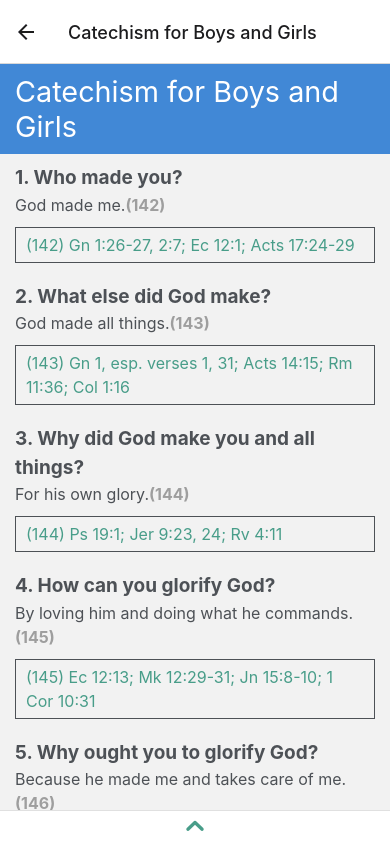
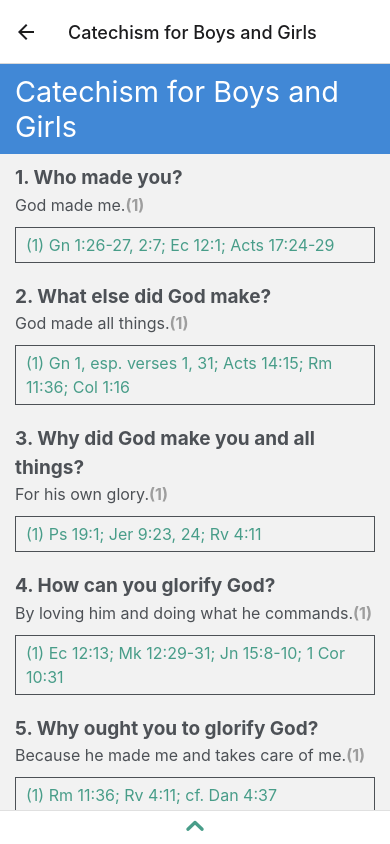
Before and after one commit to michaelcheng924/reformedappnew, a React Native app: screen / in a window 390 px wide. Both pictures are taken after a click on the button "Catechism for Boys and Girls". Built offline with nearby package versions, Linux system fonts and the light colour scheme.

Commit message:
refactor catechism a little

```diff
--- /dev/null
+++ b/components/Catechism/CatechismQuestion.tsx
@@ -0,0 +1,76 @@
+import isArray from "lodash/isArray";
+import some from "lodash/some";
+import { StyleSheet, TouchableOpacity, View } from "react-native";
+import AppText from "../AppText";
+import axios from "axios";
+
+export default function CatechismQuestion({ item, index, setScriptures }) {
+  return (
+    <View>
+      <AppText bold isHeading>
+        {index + 1}.{" "}
+        {isArray(item.question)
+          ? item.question.map((item, index) => {
+              return (
+                <AppText key={index}>
+                  <AppText bold isHeading>
+                    {item.text}
+                  </AppText>
+                  <AppText bold color="#9e9e9e" isHeading>
+                    ({index + 1})
+                  </AppText>
+                </AppText>
+              );
+            })
+          : item.question}
+      </AppText>
+      {isArray(item.question)
+        ? item.question.map((item, index) => {
+            return (
+              <TouchableOpacity
+                key={index}
+                onPress={() => {
+                  setScriptures([]);
+                  axios
+                    .post("https://rwnextapi.vercel.app/api/scriptures", {
+                      scripture: item.scriptures,
+                    })
+                    .then((response) => {
+                      setScriptures({
+                        text: item.text,
+                        scriptures: response.data.results,
+                      });
+                    })
+                    .catch(() => {
+                      setScriptures("error");
+                    });
+                }}
+                style={[
+                  styles.answer,
+                  {
+                    marginBottom: 15,
+                  },
+                ]}
+              >
+                <AppText color="#489D89">
+                  ({index + 1}) {item.scriptures}
+                </AppText>
+              </TouchableOpacity>
+            );
+          })
+        : null}
+    </View>
+  );
+}
+
+const styles = StyleSheet.create({
+  answer: {
+    borderWidth: 1,
+    borderColor: "#4d5156",
+    marginTop: 10,
+    paddingTop: 5,
+    paddingBottom: 5,
+    paddingLeft: 10,
+    paddingRight: 10,
+  },
+});
--- a/components/ReadCatechism.tsx
+++ b/components/Catechism/ReadCatechism.tsx
@@ -2,87 +2,22 @@ import { useState } from "react";
 import isArray from "lodash/isArray";
 import some from "lodash/some";
 import axios from "axios";
-import {
-  ScrollView,
-  StyleSheet,
-  TouchableOpacity,
-  View,
-  FlatList,
-} from "react-native";
+import { StyleSheet, TouchableOpacity, View, FlatList } from "react-native";
 import { Entypo } from "@expo/vector-icons";
 
-import AppText from "./AppText";
-import ScripturesModal from "./ScripturesModal";
-import DocumentTitle from "./DocumentTitle";
+import AppText from "../AppText";
+import ScripturesModal from "../ScripturesModal";
+import DocumentTitle from "../DocumentTitle";
+import CatechismQuestion from "./CatechismQuestion";
 
 let scrollView;
 
 export default function ReadCatechism({ catechism }) {
   const [scriptures, setScriptures] = useState(null);
 
-  let footnote = 0;
-  let footnote1 = 0;
+  function renderAnswer(item, index) {
+    let footnote = 0;
 
-  function renderQuestion(item, index) {
-    return (
-      <View>
-        <AppText bold isHeading>
-          {index + 1}.{" "}
-          {isArray(item.question)
-            ? item.question.map((item, index) => {
-                return (
-                  <AppText key={index}>
-                    <AppText bold isHeading>
-                      {item.text}
-                    </AppText>
-                    <AppText bold color="#9e9e9e" isHeading>
-                      ({index + 1})
-                    </AppText>
-                  </AppText>
-                );
-              })
-            : item.question}
-        </AppText>
-        {isArray(item.question)
-          ? item.question.map((item, index) => {
-              return (
-                <TouchableOpacity
-                  key={index}
-                  onPress={() => {
-                    setScriptures([]);
-                    axios
-                      .post("https://mcc-admin.herokuapp.com/scriptures", {
-                        scripture: item.scriptures,
-                      })
-                      .then((response) => {
-                        setScriptures({
-                          text: item.text,
-                          scriptures: response.data.results,
-                        });
-                      })
-                      .catch(() => {
-                        setScriptures("error");
-                      });
-                  }}
-                  style={[
-                    styles.answer,
-                    {
-                      marginBottom: 15,
-                    },
-                  ]}
-                >
-                  <AppText color="#489D89">
-                    ({index + 1}) {item.scriptures}
-                  </AppText>
-                </TouchableOpacity>
-              );
-            })
-          : null}
-      </View>
-    );
-  }
-
-  function renderAnswer(item, index) {
     if (isArray(item.answer[0])) {
       return (
         <View key={index}>
@@ -142,6 +77,8 @@ export default function ReadCatechism({ catechism }) {
   }
 
   function renderItem({ item, index }) {
+    let footnote1 = 0;
+
     if (item.isTitle) {
       return <DocumentTitle title={catechism.title} />;
     }
@@ -156,7 +93,11 @@ export default function ReadCatechism({ catechism }) {
           paddingBottom: 10,
         }}
       >
-        {renderQuestion(item, index - 1)}
+        <CatechismQuestion
+          item={item}
+          index={index - 1}
+          setScriptures={setScriptures}
+        />
         {renderAnswer(item, index - 1)}
         {some(item.answer, (item1) => {
           if (isArray(item1)) {
--- a/components/Catechism/index.tsx
+++ b/components/Catechism/index.tsx
@@ -1,5 +1,5 @@
 import { StyleSheet, View } from "react-native";
-import ReadCatechism from "../ReadCatechism";
+import ReadCatechism from "./ReadCatechism";
 
 export default function Catechism({ catechism }) {
   return (
```
